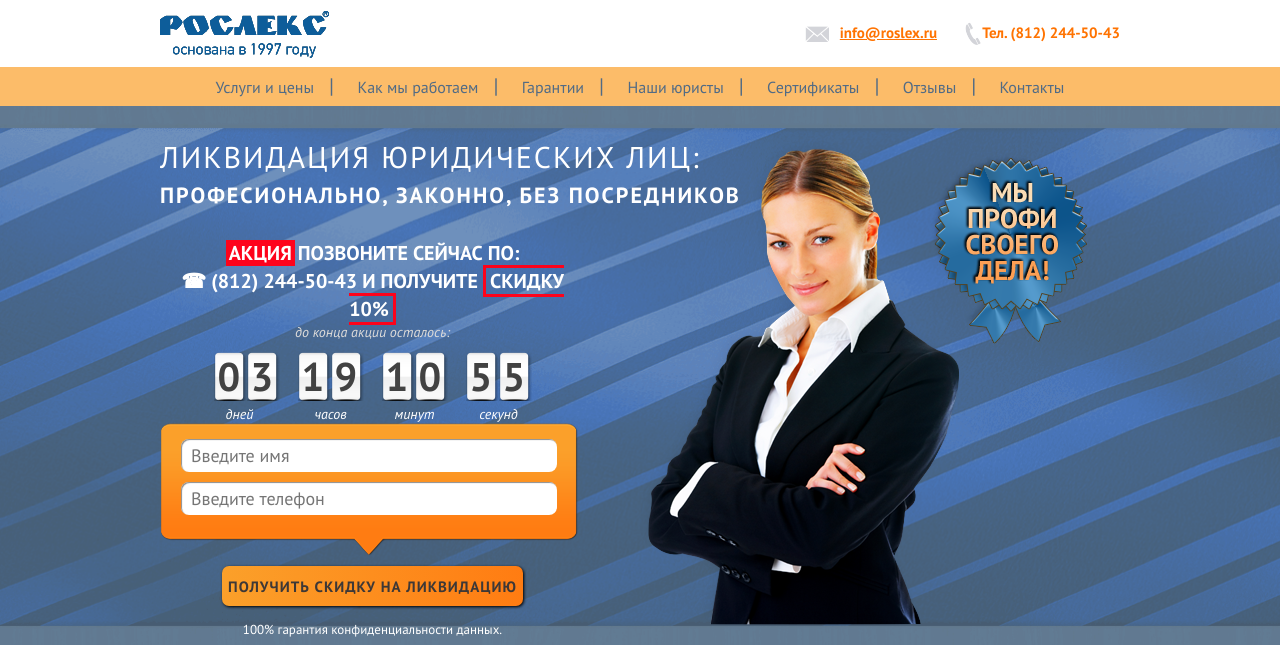
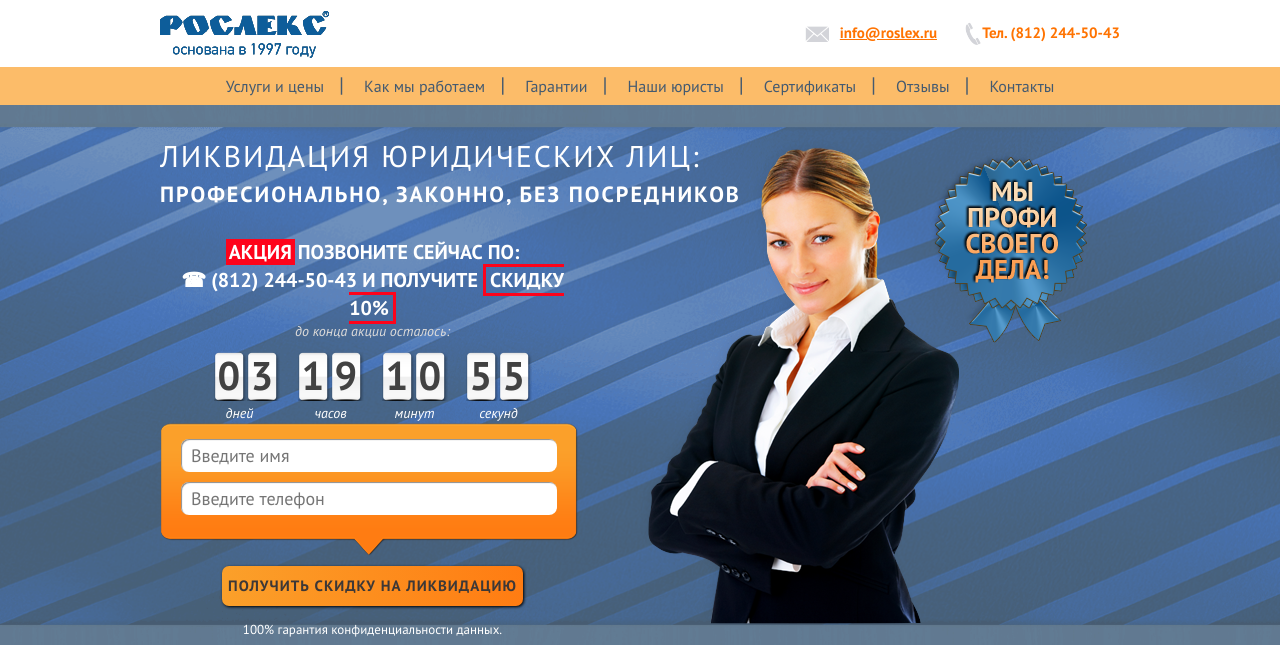
Before and after one commit to coderiver/roslex, a PHP site: page /register.html in a window 1280 px wide. Shown: the top 645 px of the page. Run offline with PHP 8.4, Linux system fonts and the light colour scheme.

Commit message:
upd blue nav

```diff
--- a/css/screen.css
+++ b/css/screen.css
@@ -68,7 +68,7 @@ body { font-family: Arial, sans-serif; font-size: 12px; line-height: 1.4; }
 
 .nav--brown { background-color: #6e582c; *zoom: 1; filter: progid:DXImageTransform.Microsoft.gradient(gradientType=1, startColorstr='#FF6E582C', endColorstr='#FF6E582C'); background-image: -moz-linear-gradient(left, #6e582c 45%, #866728 59%, #6e582c 73%); background-image: -webkit-linear-gradient(left, #6e582c 45%, #866728 59%, #6e582c 73%); background-image: linear-gradient(to right, #6e582c 45%, #866728 59%, #6e582c 73%); -moz-box-shadow: 0 -1px 1px #5b4925; -webkit-box-shadow: 0 -1px 1px #5b4925; box-shadow: 0 -1px 1px #5b4925; }
 
-.nav .nav__list { text-align: center; padding: 8px 0; }
+.nav .nav__list { text-align: center; padding: 8px 0; font-size: 0; }
 .nav .nav__list li { display: inline-block; font-size: 0; }
 .nav .nav__list li a { vertical-align: middle; position: relative; font-family: "PT Sans", Arial, sans-serif; font-size: 16px; text-decoration: none; padding: 0px 20px; }
 .nav .nav__list li a:after { content: "|"; position: absolute; display: inline-block; top: -6px; right: 0; font-size: 21px; }
@@ -342,7 +342,7 @@ body { font-family: Arial, sans-serif; font-size: 12px; line-height: 1.4; }
 
 .nav--orange { background-color: #fcbc69; }
 
-.nav__list--blue a { color: #516b85; }
+.nav__list--blue a { color: #445a70; }
 
 .promo__we--woman { background: url("../img/promo__woman.png") no-repeat 0 0; width: 319px; height: 484px; top: 35px; }
 
--- a/sass/_common.sass
+++ b/sass/_common.sass
@@ -142,6 +142,7 @@ $ico: logo logo-blue mail phone loc loc-org
 	.nav__list
 		text-align: center
 		padding: 8px 0
+		font-size: 0
 		li
 			display: inline-block
 			font-size: 0
--- a/sass/_register.sass
+++ b/sass/_register.sass
@@ -6,7 +6,7 @@
 	background-color: #FCBC69
 .nav__list--blue
 	a
-		color: $blue
+		color: #445a70
 
 
 .promo__we--woman
```
